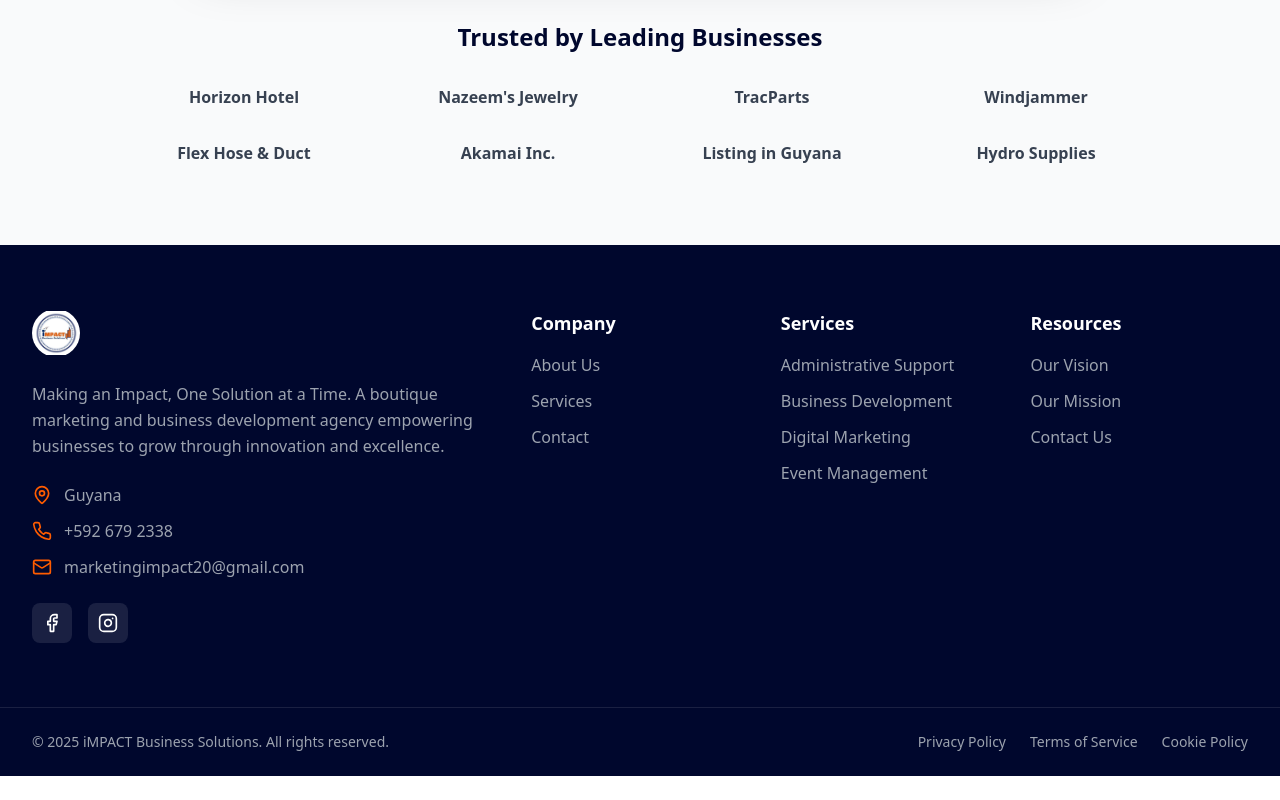
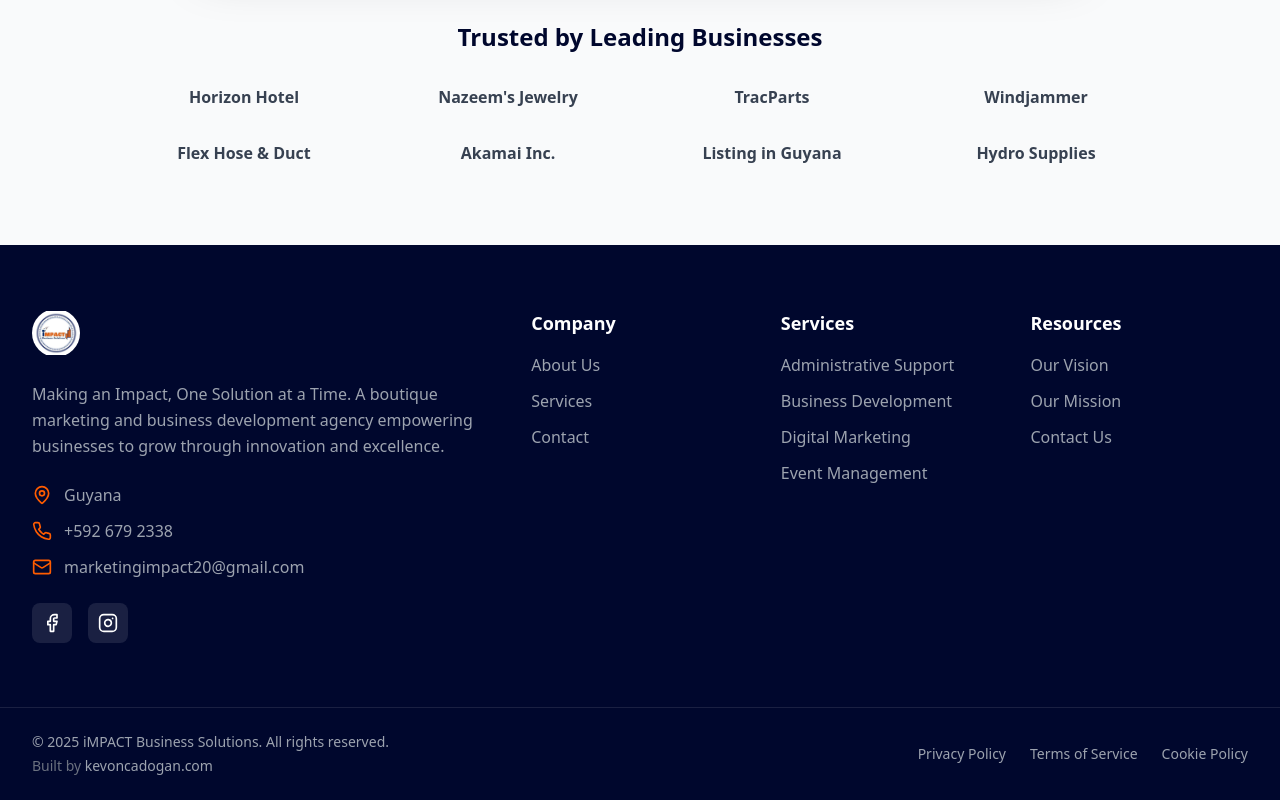
Before and after one commit to blackMastery/impact-business-solutions, a Next.js app: page / in a window 1280 px wide. Shown: the part 2263-3063 px from the top of the page. Before the commit the page ends 3039 px from the top, so only its background shows below. Built offline with nearby package versions, Linux system fonts and the light colour scheme.

Commit message:
Update layout and footer components to include author information and credits
- Added Kevon Cadogan as an author in the layout metadata with a link to his website.
- Enhanced the footer to include a credit line for Kevon Cadogan, providing a link to his site for visibility and acknowledgment.

```diff
--- a/app/layout.tsx
+++ b/app/layout.tsx
@@ -5,9 +5,15 @@
   title: 'Impact Business Solutions | Marketing & Business Development Agency in Guyana',
   description: 'A boutique marketing and business development agency in Guyana since 2021. We offer administrative support, business development, digital marketing, social media management, graphic design, event management, and strategic consulting services.',
   keywords: 'Guyana marketing agency, business development Guyana, digital marketing Guyana, social media management, graphic design, branding, event management, business registration, compliance services, tender completion, HR recruitment, strategic consulting, Impact Business Solutions',
-  authors: [{ name: 'Impact Business Solutions' }],
+  authors: [
+    { name: 'Impact Business Solutions' },
+    { name: 'Kevon Cadogan', url: 'https://kevoncadogan.com' },
+  ],
   creator: 'Impact Business Solutions',
   publisher: 'Impact Business Solutions',
+  other: {
+    'built-by': 'https://kevoncadogan.com',
+  },
   metadataBase: new URL('https://www.impact-business-solutions.com'),
   alternates: {
     canonical: '/',
--- a/components/Footer.tsx
+++ b/components/Footer.tsx
@@ -141,9 +141,22 @@
       <div className="border-t border-white/10">
         <div className="container mx-auto px-4 sm:px-6 lg:px-8 py-6">
           <div className="flex flex-col md:flex-row justify-between items-center space-y-4 md:space-y-0">
-            <p className="text-gray-400 text-sm">
-              © {currentYear} iMPACT Business Solutions. All rights reserved.
-            </p>
+            <div className="text-center md:text-left space-y-1">
+              <p className="text-gray-400 text-sm">
+                © {currentYear} iMPACT Business Solutions. All rights reserved.
+              </p>
+              <p className="text-gray-500 text-sm">
+                Built by{' '}
+                <a
+                  href="https://kevoncadogan.com"
+                  target="_blank"
+                  rel="noopener noreferrer"
+                  className="text-gray-400 hover:text-impact-orange transition-colors duration-300"
+                >
+                  kevoncadogan.com
+                </a>
+              </p>
+            </div>
             <div className="flex space-x-6">
               <a href="#" className="text-gray-400 hover:text-impact-orange transition-colors duration-300 text-sm">
                 Privacy Policy
```
